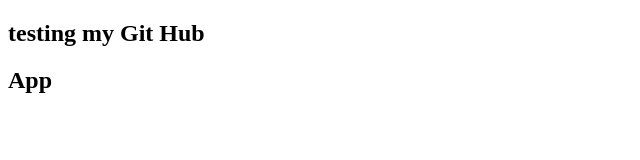
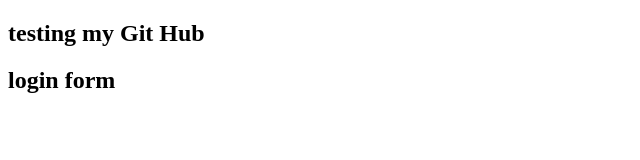
Before and after one commit to TonnyKai/myappsample, a plain HTML site: page index.html in a window 1280 px wide. Shown: the full height of the page, 0-640 px from the left. Drawn offline with Linux system fonts and the light colour scheme.

Commit message:
login form

```diff
--- a/index.html
+++ b/index.html
@@ -8,6 +8,6 @@
 </head>
 <body>
     <h2>testing my Git Hub</h2>
-    <h2>App</h2>
+    <h2>login form</h2>
 </body>
 </html>
```
Also changed, not shown: login.html (added, +1 -0 lines), log.txt (added).
